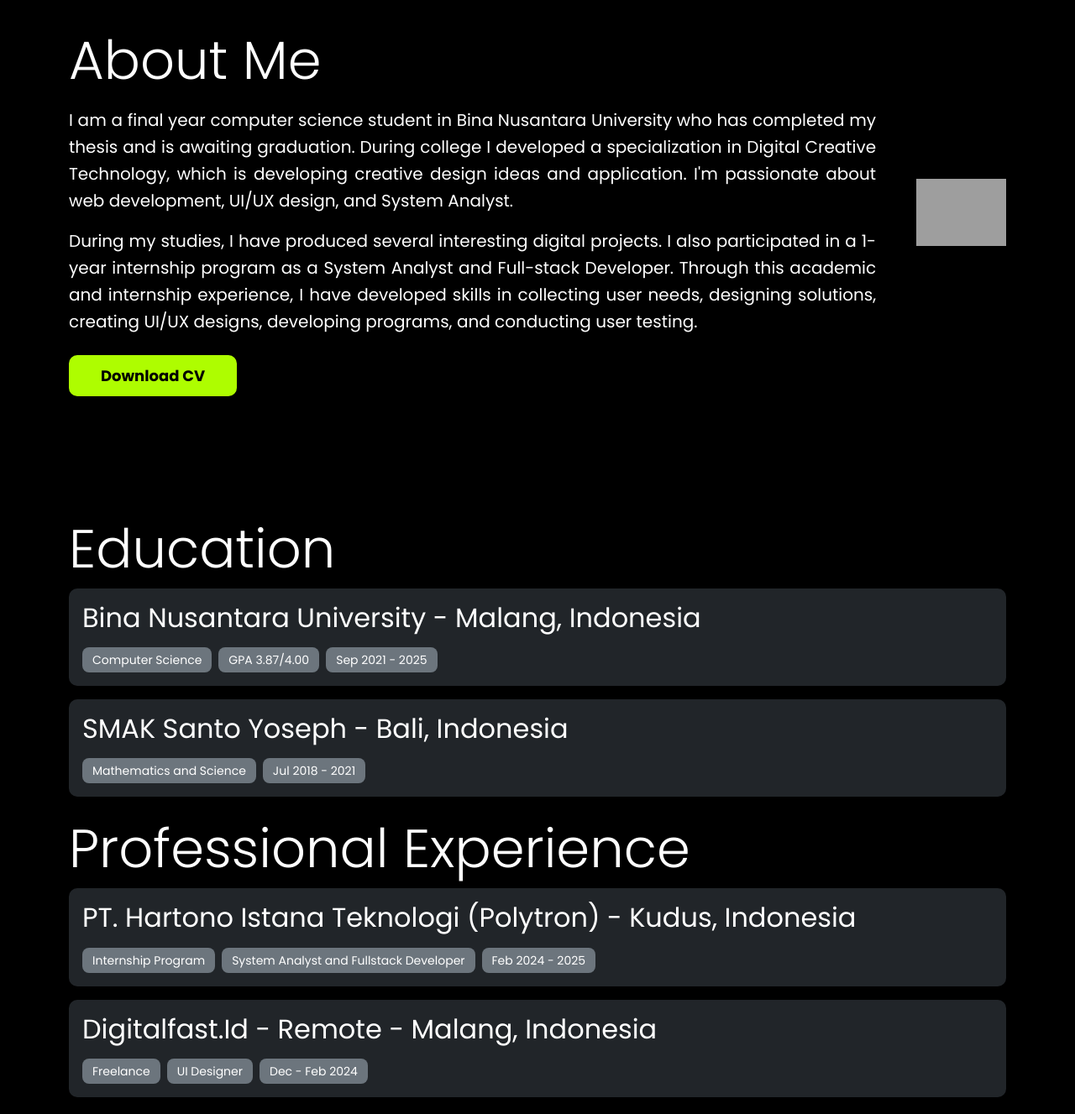
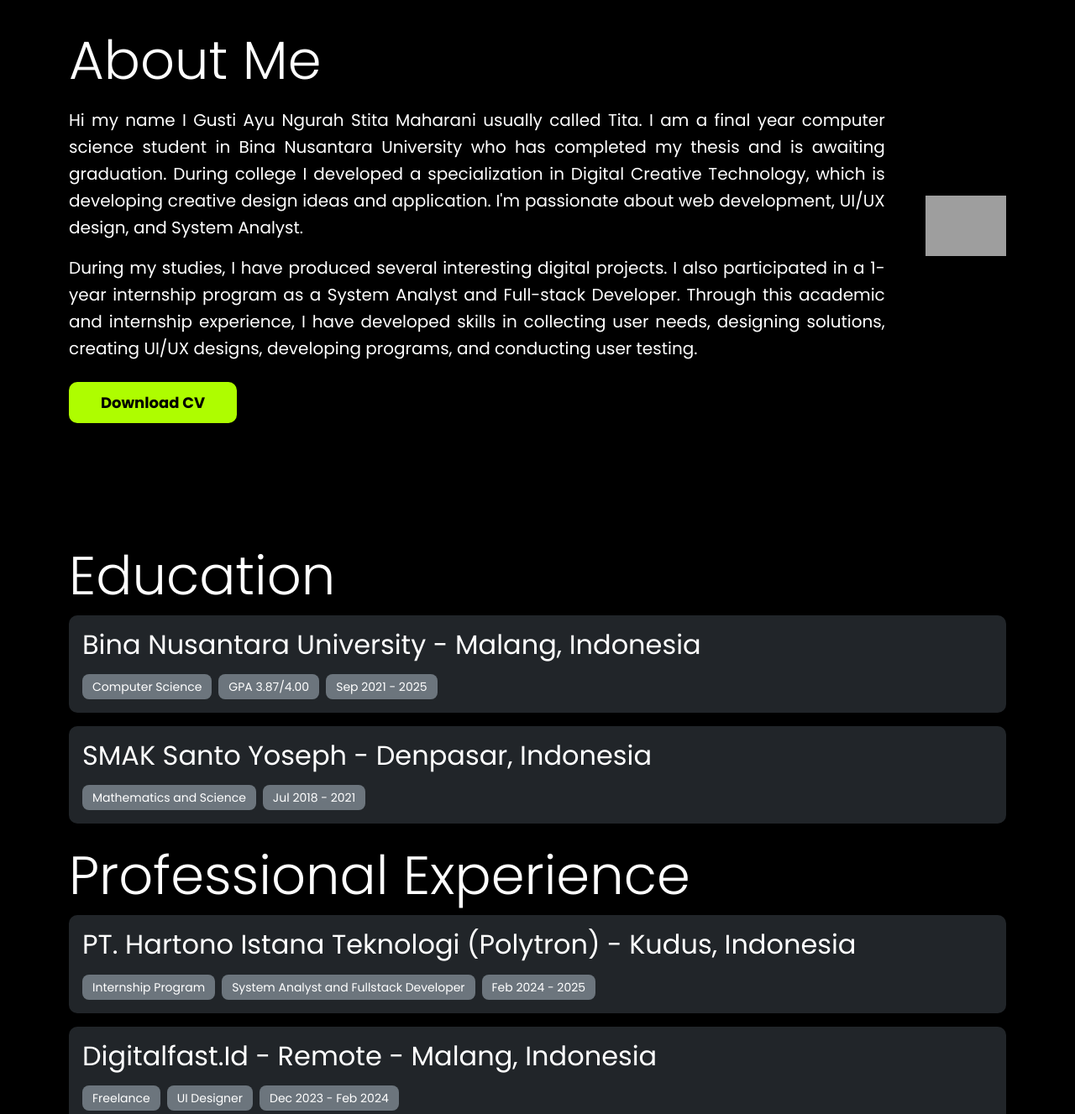
Before and after one commit to StitaMaharani21/Portfolio-2025, a plain HTML site: page index.html in a window 1280 px wide. Shown: the part 960-2287 px from the top of the page at 84% size. Drawn offline with nearby package versions, Linux system fonts and the light colour scheme; grey boxes are pictures that could not be loaded.

Commit message:
fix date

```diff
--- a/index.html
+++ b/index.html
@@ -51,7 +51,7 @@
                 <div class="d-flex flex-column flex-lg-row gap-5 mt-5 align-items-center h-100">
                     <div class="d-flex flex-column text-lg-start h-100">
                         <h1 class="display-3 mb-3">About Me</h1>
-                        <p class="about-me-text">I am a final year computer science student in Bina Nusantara University who has completed my thesis and is awaiting graduation. During college I developed a specialization in Digital Creative Technology, which is developing creative design ideas and application. I'm passionate about web development, UI/UX design, and System Analyst. </p>
+                        <p class="about-me-text">Hi my name I Gusti Ayu Ngurah Stita Maharani usually called Tita. I am a final year computer science student in Bina Nusantara University who has completed my thesis and is awaiting graduation. During college I developed a specialization in Digital Creative Technology, which is developing creative design ideas and application. I'm passionate about web development, UI/UX design, and System Analyst. </p>
                         <p class="about-me-text">During my studies, I have produced several interesting digital projects. I also participated in a 1-year internship program as a System Analyst and Full-stack Developer. Through this academic and internship experience, I have developed skills in collecting user needs, designing solutions, creating UI/UX designs, developing programs, and conducting user testing.</p>
                         <button class="btn btn-green btn-custom2 mt-2" onclick="downloadPDF();">Download CV</button>
                     </div>
@@ -75,7 +75,7 @@
                 </div>
             </div>
             <div class="card bg-dark text-white p-3 mt-3">
-                <h2>SMAK Santo Yoseph - Bali, Indonesia</h2>
+                <h2>SMAK Santo Yoseph - Denpasar, Indonesia</h2>
                 <div class="d-flex flex-wrap gap-2 mt-2">
                     <span class="badge bg-secondary fw-normal">Mathematics and Science</span>
                     <span class="badge bg-secondary fw-normal">Jul 2018 - 2021</span>
@@ -99,7 +99,7 @@
                 <div class="d-flex flex-wrap gap-2 mt-2">
                     <span class="badge bg-secondary fw-normal">Freelance</span>
                     <span class="badge bg-secondary fw-normal">UI Designer</span>
-                    <span class="badge bg-secondary fw-normal">Dec - Feb 2024</span>
+                    <span class="badge bg-secondary fw-normal">Dec 2023 - Feb 2024</span>
                 </div>
             </div>
         </div>
```
Also changed, not shown: 1 other file.
